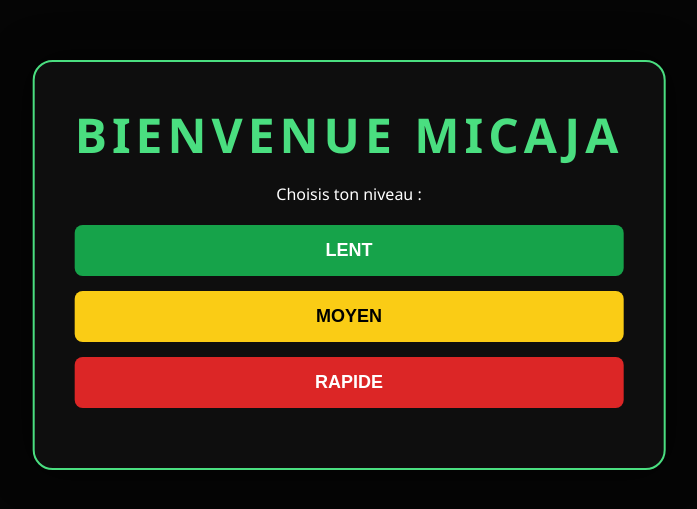
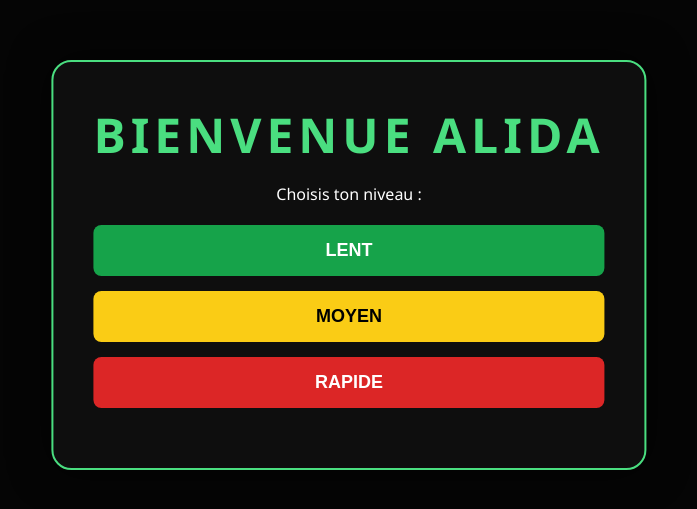
Before and after one commit to demebenjamin828-blip/ALIDA-GROS-VEntre, a plain HTML site: page index.html in a window 1280 px wide. Shown: the part 135-644 px from the top of the page, without its empty margins (291-988 px from the left). Drawn offline with Linux system fonts and the light colour scheme.

Commit message:
Update game title and welcome message in HTML

```diff
--- a/index.html
+++ b/index.html
@@ -2,12 +2,12 @@
 <html lang="fr">
 <head>
     <meta charset="UTF-8">
-    <title>Scorpion Game - MICAJA</title>
+    <title>Scorpion Game - ALIDA GROS V</title>
     <link rel="stylesheet" href="style.css">
 </head>
 <body>
     <div id="menu">
-        <h1>BIENVENUE MICAJA</h1>
+        <h1>BIENVENUE ALIDA</h1>
         <p>Choisis ton niveau :</p>
         <div class="button-group">
             <button id="btn-lent" class="btn green">LENT</button>
@@ -18,4 +18,5 @@
     <canvas id="canvas"></canvas>
     <script src="script.js"></script>
 </body>
+
 </html>
```
